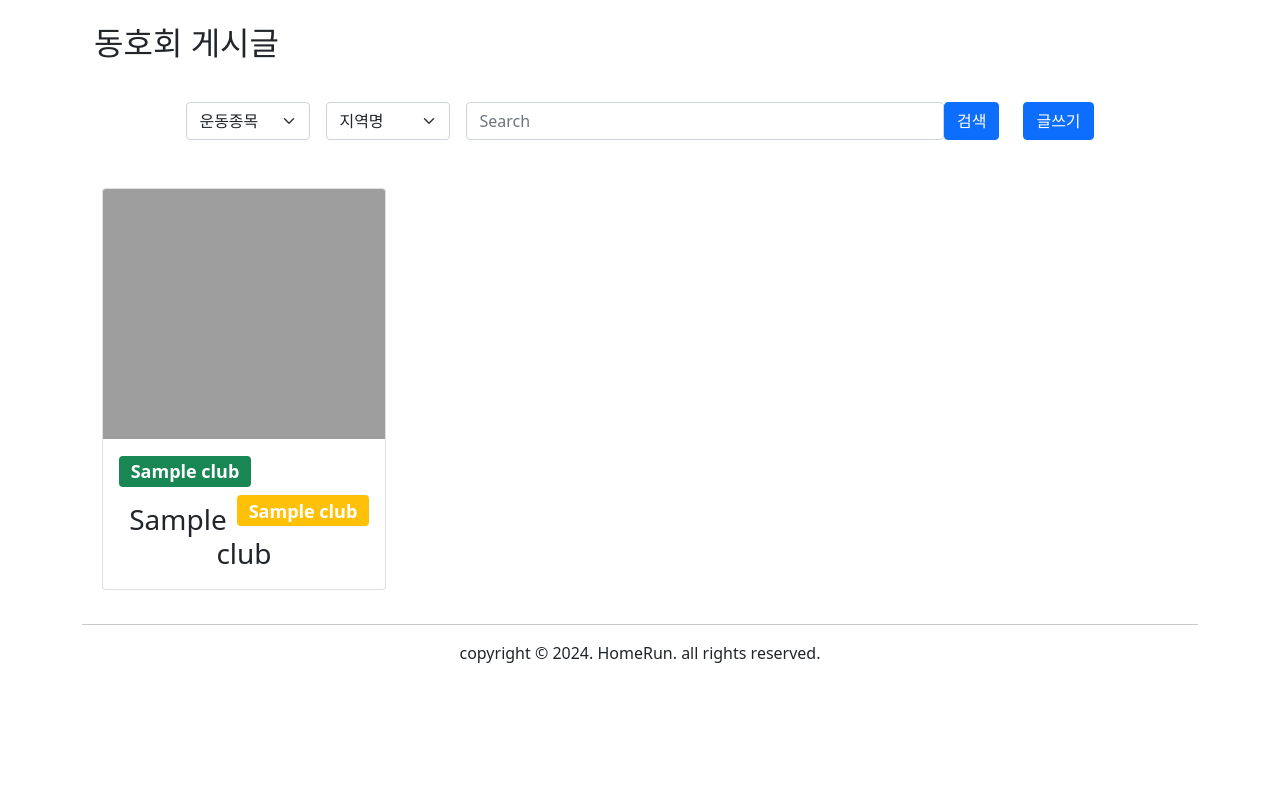
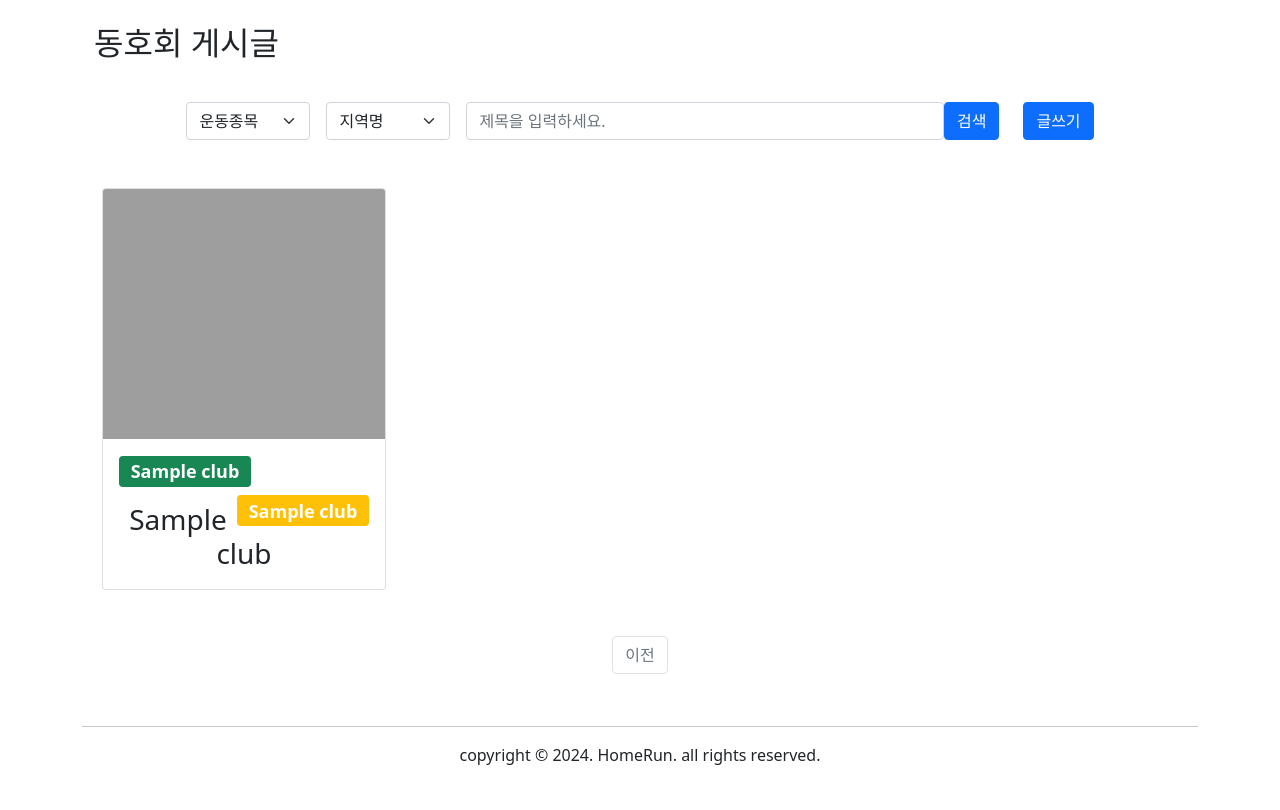
Before and after one commit to nysengE/HomeRun, a FastAPI app: template views/templates/club/club.html in a window 1280 px wide. Shown: the part 158-968 px from the top of the page. Before the commit the page ends 821 px from the top, so only its background shows below. Run offline with FastAPI, Linux system fonts and the light colour scheme; the template is opened without the code that fills it: most values are stand-ins (such as "Sample title", 1, 10 or a date in 2020); some libraries are stand-ins or nearby versions.

Commit message:
동호회 페이지네이션 구현 검색기능 하는중

```diff
--- a/app/service/club.py
+++ b/app/service/club.py
@@ -71,14 +71,22 @@ class ClubService:
             print(f'▶▶▶ insert_club 에서 오류 발생: {str(ex)}')
             db.rollback()
 
+
+
     @staticmethod
-    def select_club(db):
+    def select_club(db, cpg):
     # select c.clubno, c.title, c.registdate, ca.fname, s.name, r.name from club c
     # join clubattach ca on c.clubno = ca.clubno
     # join sports s on c.sportsno = s.sportsno
     # join regions r on c.sigunguno = r.sigunguno
     # order by c.registdate desc;
         try:
+            # 페이지
+            stdno = (cpg - 1) * 8
+
+            # 총 게시글 수
+            cnt = db.execute(func.count(Club.clubno)).scalar()
+
             stmt3 = select(Club.clubno,
                           Club.title,
                           func.strftime('%Y-%m-%d', Club.registdate).label('registdate'),
@@ -88,11 +96,12 @@ class ClubService:
                     ).select_from(Club)\
                     .join(ClubAttach, Club.clubno == ClubAttach.clubno)\
                     .join(Sports, Club.sportsno == Sports.sportsno)\
-                    .join(Regions, Club.sigunguno == Regions.sigunguno)\
-                    .order_by(Club.registdate.desc())
+                    .join(Regions, Club.sigunguno == Regions.sigunguno) \
+                    .order_by(Club.registdate.desc()) \
+                    .offset(stdno).limit(8)
             result = db.execute(stmt3).fetchall()
 
-            return result
+            return result, cnt
 
         except SQLAlchemyError as ex:
             print(f'▶▶▶ service select_club에서 오류 발생: {str(ex)}')
--- a/views/static/js/club/club.js
+++ b/views/static/js/club/club.js
@@ -1,4 +1,3 @@
-const addbtn = document.querySelector('#addbtn');
 
 // // dropdown 데이터 넣기
 // const sports = document.querySelector('.sports');
@@ -11,6 +10,32 @@ const addbtn = document.querySelector('#addbtn');
 // li.dataset.value = 1;
 //
 // sports.append(li);
+
+// 검색하기
+let findbtn = document.querySelector('#findbtn');
+
+findbtn.addEventListener('click', (e) => {
+   e.preventDefault();
+
+    let sports = parseInt(document.querySelector('#sports').value);
+    let regions = parseInt(document.querySelector('#regions').value);
+    let title = (document.querySelector('#findtext').value) || '#';
+
+
+    // console.log(
+    //     `sports: ${sports},
+    //     regions: ${typeof (regions)},
+    //     findtext: ${findtext}`
+    // );
+
+    let params = `/${sports}/${regions}/${title}/1`;
+    let findurl = '/club'+params;
+
+    location.href = findurl;
+
+});
+
+
 
 
 
@@ -30,6 +55,9 @@ clubcard.forEach((card) => {
     })
 })
 
+// 글 등록하기
+const addbtn = document.querySelector('#addbtn');
+
 addbtn.addEventListener('click', () => {
     window.location.href = '/club/add';
 })
--- a/views/templates/club/club.html
+++ b/views/templates/club/club.html
@@ -19,7 +19,7 @@
                  <form class="d-flex align-items-center flex-wrap w-75">
                      <div class="mb-3 me-3">
                          <select class="form-select" id="sports" aria-label="Select Option 1">
-                             <option selected>운동종목</option>
+                             <option value=0 selected>운동종목</option>
                              {% for sport in sports %}
                              <option value="{{ sport[0].sportsno }}">{{ sport[0].name }}</option>
                              {% endfor %}
@@ -28,7 +28,7 @@
 
                      <div class="mb-3 me-3">
                          <select class="form-select" id="regions" aria-label="Select Option 2">
-                             <option selected>지역명</option>
+                             <option value=0 selected>지역명</option>
                              {% for region in regions %}
                                 <option value="{{ region[0].sigunguno }}">{{ region[0].name }}</option>
                              {% endfor %}
@@ -36,11 +36,11 @@
                      </div>
 
                      <div class="mb-3 ml-3 flex-grow-1">
-                         <input class="form-control" type="search" placeholder="Search" aria-label="Search">
+                         <input class="form-control" type="search" id="findtext" placeholder="제목을 입력하세요." aria-label="Search">
                      </div>
 
                      <div class="mb-3 mr-3">
-                     <button class="btn btn-primary" type="submit">검색</button>
+                     <button class="btn btn-primary" id="findbtn" type="submit">검색</button>
                      </div>
                  </form>
 
@@ -75,6 +75,37 @@
         </div>
         <!-- 카드정렬 end -->
     </div>
+
+    <!-- 페이지 -->
+    <div class="mt-5 d-flex justify-content-center">
+        <nav aria-label="Page navigation example">
+            <ul class="pagination">
+                {% if cpg > 1 %}
+                <li class="page-item">
+                {% else %}
+                <li class="page-item disabled">
+                {% endif %}
+                    <a class="page-link" href="/club/{{ cpg - 1 }}" tabindex="-1">이전</a>
+                </li>
+                {% for idx in range(stpgb, stpgb + 5) %}
+                    {% if idx <= allpage %}
+                        {% if idx == cpg %}
+                        <li class="page-item active">
+                        {% else %}
+                        <li class="page-item ">
+                        {% endif %}
+                            <a class="page-link" href="/club/{{ idx }}">{{ idx }}</a>
+                        </li>
+                    {% endif %}
+                {% endfor %}
+                {% if cpg < allpage %}
+                <li class="page-item">
+                    <a class="page-link" href="/club/{{ cpg + 1 }}">다음</a>
+                </li>
+                {% endif %}
+            </ul>
+        </nav>
+    </div>
 </main>
 {% endblock %}
 
```
Also changed, not shown: app/routes/club.py (+35 -4 lines).
